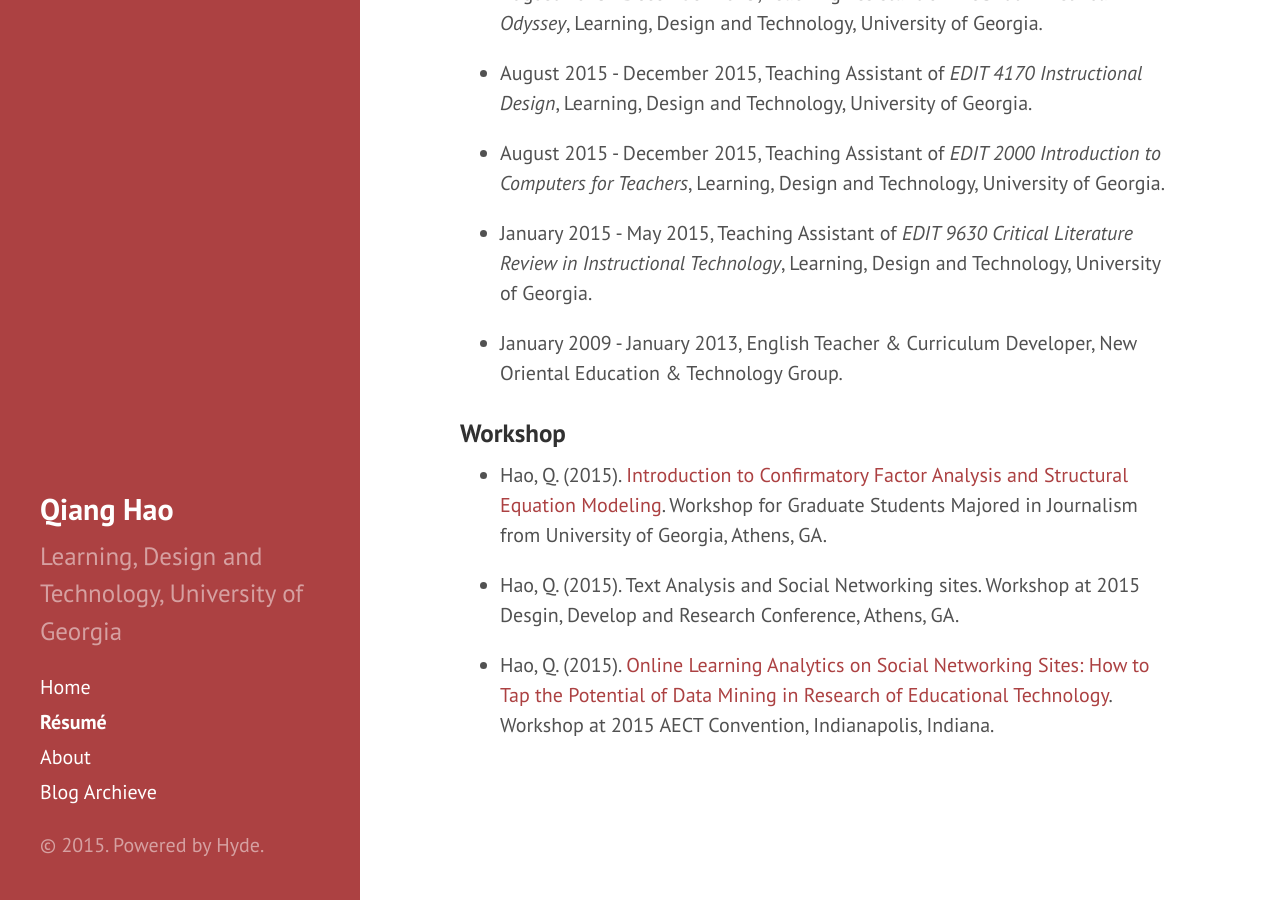
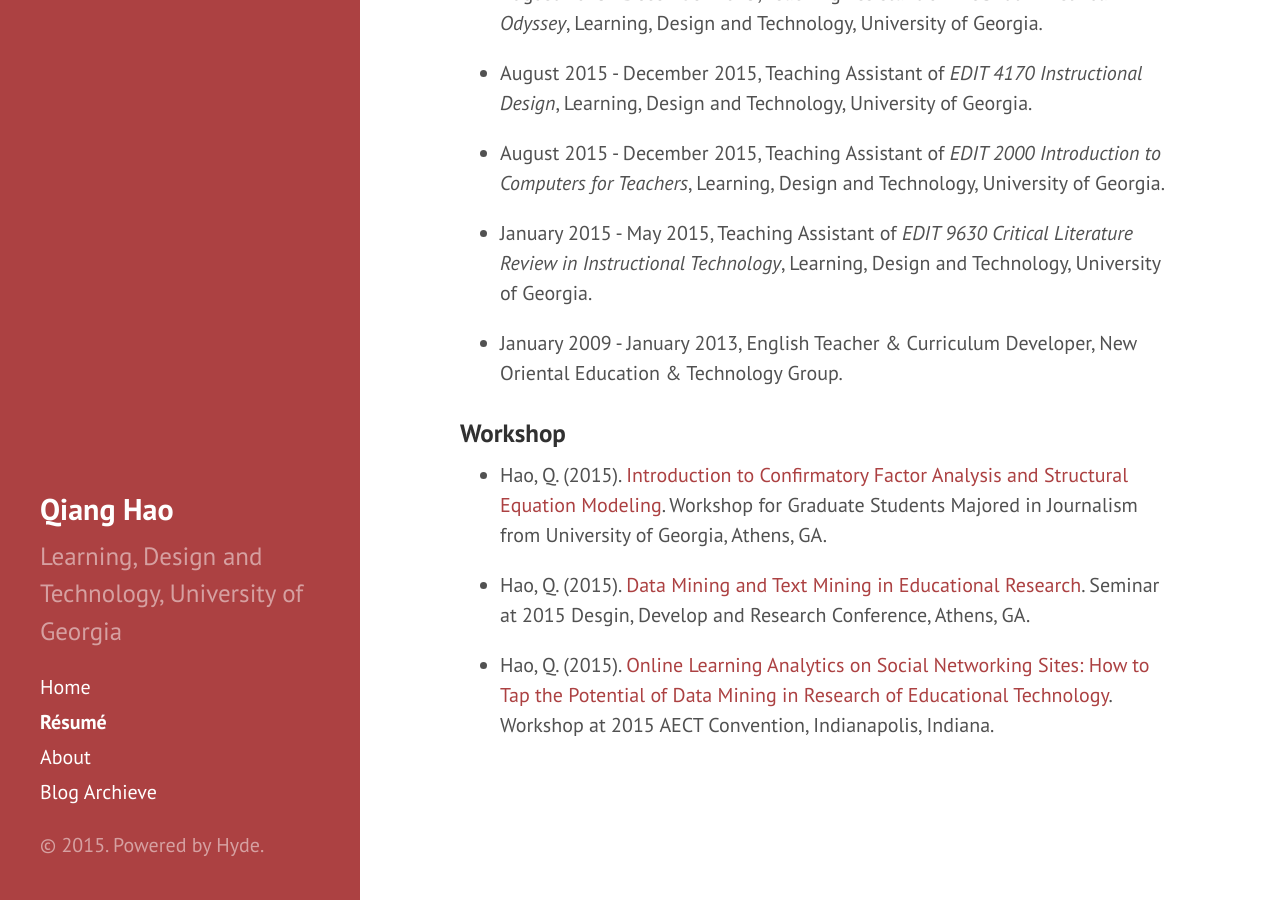
Before and after one commit to Neo-Hao/neo-hao.github.io, a Jekyll site: the page built from Résumé.md, in a window 1280 px wide and 900 px high, scrolled down 2748 px. Built offline with Jekyll 4.4.1, drawn with Linux system fonts in a browser that asks for light colours; Markdown is read by kramdown in place of the engine named in the settings; some of the changed lines change nothing that is shown.

Commit message:
Update ppt

```diff
--- a/Résumé.md
+++ b/Résumé.md
@@ -17,17 +17,17 @@ title: Résumé
 
 <strong>Independent Coursework</strong>
 
-* <a href="https://www.coursera.org/account/accomplishments/records/qMhR3qG27WCuLuCt">The Data Scientist’s Toolbox by Johns Hopkins University on Coursera</a>
-* <a href="https://www.coursera.org/account/accomplishments/records/2GmkAKKbKPGmjSJk">R Programming by Johns Hopkins University on Coursera</a>
-* <a href="https://www.coursera.org/account/accomplishments/records/VDjKY56uQvbUbrAj">Getting and Cleaning Data by Johns Hopkins University on Coursera</a>
-* <a href="https://www.coursera.org/account/accomplishments/records/eZ5hayQ8XWvj7H5v">Exploratory Data Analysis by Johns Hopkins University on Coursera</a>
-* <a href="https://www.coursera.org/account/accomplishments/certificate/TBXLVMUMK8">Reproducible Research by Johns Hopkins University on Coursera</a>
+* <a href="https://www.coursera.org/account/accomplishments/records/qMhR3qG27WCuLuCt" target="_blank">The Data Scientist’s Toolbox by Johns Hopkins University on Coursera</a>
+* <a href="https://www.coursera.org/account/accomplishments/records/2GmkAKKbKPGmjSJk" target="_blank">R Programming by Johns Hopkins University on Coursera</a>
+* <a href="https://www.coursera.org/account/accomplishments/records/VDjKY56uQvbUbrAj" target="_blank">Getting and Cleaning Data by Johns Hopkins University on Coursera</a>
+* <a href="https://www.coursera.org/account/accomplishments/records/eZ5hayQ8XWvj7H5v" target="_blank">Exploratory Data Analysis by Johns Hopkins University on Coursera</a>
+* <a href="https://www.coursera.org/account/accomplishments/certificate/TBXLVMUMK8" target="_blank">Reproducible Research by Johns Hopkins University on Coursera</a>
 
 ## Working Experience
 
 <strong>Leading Developer</strong>, August 2013 - Current, Graduate School, University of Georgia
 
-* Major Duty: Development and Maintenance of <a href="grad.uga.edu">Graduate School Websites</a> and other websites under Graduate School
+* Major Duty: Development and Maintenance of <a href="grad.uga.edu" target="_blank">Graduate School Websites</a> and other websites under Graduate School
 
 <strong>Graduate Assistant and Research Fellow</strong>, August 2013 - Current, Learning, Design and Technology, University of Georgia
 
@@ -35,12 +35,12 @@ title: Résumé
 
 <strong>Social Media Manager</strong>, March 2015 - Current, Association for the Advancement of Computing in Education (AACE)
 
-* Major Duty: Blog Writing for <a href="http://blog.aace.org/author/neohao/">AACE Blog</a>
+* Major Duty: Blog Writing for <a href="http://blog.aace.org/author/neohao/" target="_blank">AACE Blog</a>
 * Major Duty: Social Media Management of AACE
 
 <strong>Website Developer</strong>, May 2014 - August 2014, CTAE Resource Network
 
-* Major Duty: Development of <a href="http://gactaern.org/clusters/index.php">CTAE Resrouce Network Site</a>
+* Major Duty: Development of <a href="http://gactaern.org/clusters/index.php" target="_blank">CTAE Resrouce Network Site</a>
 
 <strong>Research Assistant</strong>, March 2013 - August 2013, Faculty of Education, The University of Hong Kong
 
@@ -64,17 +64,17 @@ title: Résumé
 
 * Lu, J., & Hao, Q. (2014). What factors impact on primary school students’ online engagement for learning and entertainment at home. Presented in American Educational Research Association 2014 Annual Meeting, Philadelphia.
 
-* Hao, Q,. & Lu, J. (2013). <a href="http://citers2013.cite.hku.hk/en/paper_605.htm">The Assessment of Self-Regulated Learning: Where We Are Today.</a> Presented at Center for Information Technology in Education Research Symposium 2013, Hong Kong.
+* Hao, Q,. & Lu, J. (2013). <a href="http://citers2013.cite.hku.hk/en/paper_605.htm" target="_blank">The Assessment of Self-Regulated Learning: Where We Are Today.</a> Presented at Center for Information Technology in Education Research Symposium 2013, Hong Kong.
 
-* Hao, Q,. & Siu, F. (2012). <a href="http://citers2012.cite.hku.hk/en/paper_534.htm">Effects of Computerized Graphic Organizers on English as a Foreign Language Students’ Expository Reading.</a> Presented at Center for Information Technology in Education Research Symposium 2012, Hong Kong.
+* Hao, Q,. & Siu, F. (2012). <a href="http://citers2012.cite.hku.hk/en/paper_534.htm" target="_blank">Effects of Computerized Graphic Organizers on English as a Foreign Language Students’ Expository Reading.</a> Presented at Center for Information Technology in Education Research Symposium 2012, Hong Kong.
 
 ### Software
 
-* Hao, Q. (2015). <a href="http://home.tobeneo.com/Comprehensive-Problem-Statement/">Prototype Tool for Facilitating Online Help Seeking Among Students Majored in Computer Science</a> [Computer software]. Athens, GA.
+* Hao, Q. (2015). <a href="http://home.tobeneo.com/Comprehensive-Problem-Statement/" target="_blank">Prototype Tool for Facilitating Online Help Seeking Among Students Majored in Computer Science</a> [Computer software]. Athens, GA.
 
-* Hao, Q. (2015). <a href="https://github.com/Neo-Hao/TwitterHashtagR">Data Collection and Analysis Tool for Twitter</a> [Computer software]. Athens, GA.
+* Hao, Q. (2015). <a href="https://github.com/Neo-Hao/TwitterHashtagR" target="_blank">Data Collection and Analysis Tool for Twitter</a> [Computer software]. Athens, GA.
 
-* Hao, Q. (2014). <a href="https://github.com/Neo-Hao/Web-Scraping-from-USGSA">Web Scraping Tool for USGSA</a> [Computer software]. Athens, GA.
+* Hao, Q. (2014). <a href="https://github.com/Neo-Hao/Web-Scraping-from-USGSA" target="_blank">Web Scraping Tool for USGSA</a> [Computer software]. Athens, GA.
 
 ## Teaching Experience
 
@@ -92,8 +92,8 @@ title: Résumé
 
 ### Workshop
 
-* Hao, Q. (2015). <a href="http://neo-hao.github.io/sem/">Introduction to Confirmatory Factor Analysis and Structural Equation Modeling</a>. Workshop for Graduate Students Majored in Journalism from University of Georgia, Athens, GA.
+* Hao, Q. (2015). <a href="http://neo-hao.github.io/sem/" target="_blank">Introduction to Confirmatory Factor Analysis and Structural Equation Modeling</a>. Workshop for Graduate Students Majored in Journalism from University of Georgia, Athens, GA.
 
-* Hao, Q. (2015). Text Analysis and Social Networking sites. Workshop at 2015 Desgin, Develop and Research Conference, Athens, GA.
+* Hao, Q. (2015). <a href="http://www.slideshare.net/qianghaoqiang/data-mining-and-text-mining-in-educational-research" target="_blank">Data Mining and Text Mining in Educational Research</a>. Seminar at 2015 Desgin, Develop and Research Conference, Athens, GA.
 
-* Hao, Q. (2015). <a href="http://home.tobeneo.com/edutextmining/">Online Learning Analytics on Social Networking Sites: How to Tap the Potential of Data Mining in Research of Educational Technology</a>. Workshop at 2015 AECT Convention, Indianapolis, Indiana.
+* Hao, Q. (2015). <a href="http://home.tobeneo.com/edutextmining/" target="_blank">Online Learning Analytics on Social Networking Sites: How to Tap the Potential of Data Mining in Research of Educational Technology</a>. Workshop at 2015 AECT Convention, Indianapolis, Indiana.
```
